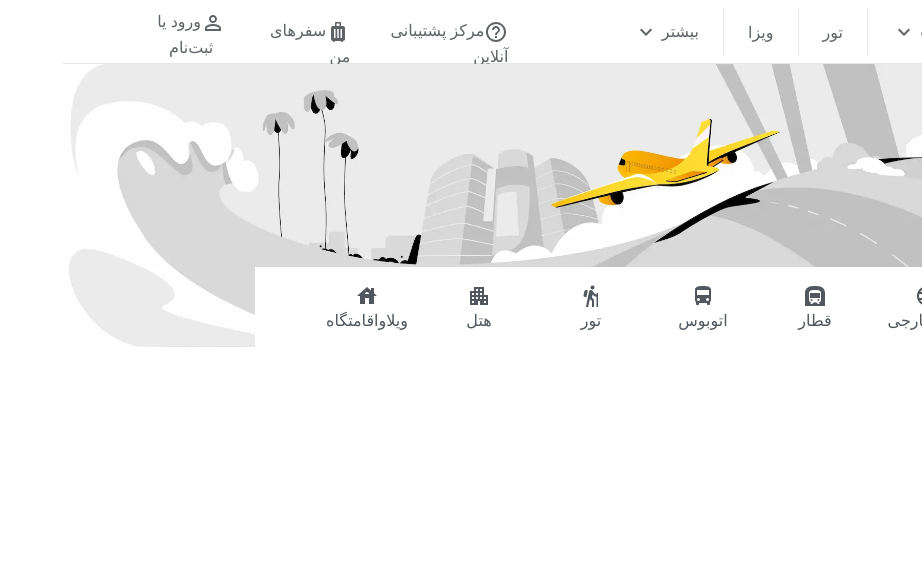
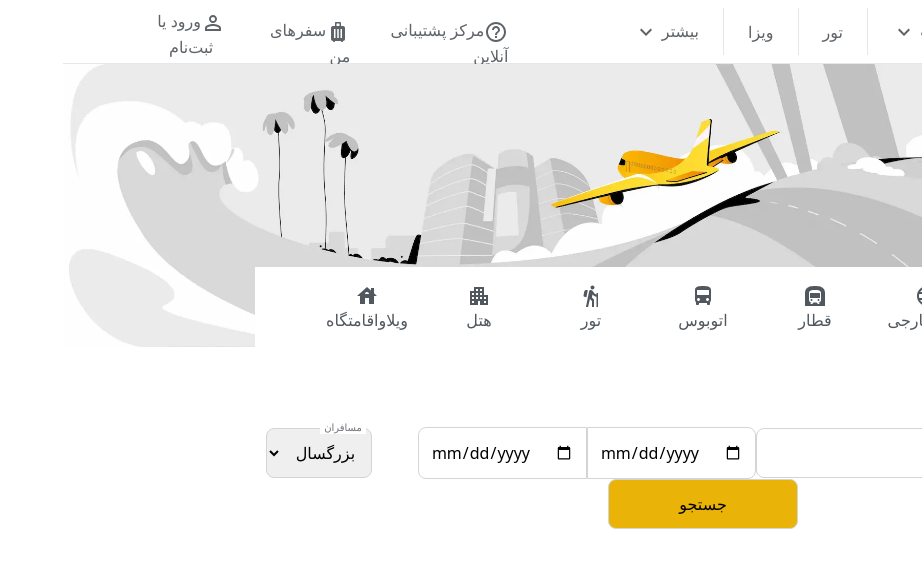
Before and after one commit to mh-morowati/alibaba, a Next.js app: page / in a window 1280 px wide. Shown: the top 568 px of the page, without its empty margins (358-1280 px from the left). Built offline with nearby package versions, Linux system fonts and the light colour scheme.

Commit message:
add search component
search component design for passenger inputs

```diff
--- a/src/components/page-img/index.tsx
+++ b/src/components/page-img/index.tsx
@@ -7,6 +7,7 @@ import DirectionsBusIcon from '@mui/icons-material/DirectionsBus';
 import HikingIcon from '@mui/icons-material/Hiking';
 import ApartmentIcon from '@mui/icons-material/Apartment';
 import HouseIcon from '@mui/icons-material/House';
+import SearchForPass from '../search/index';
 
 interface ImgProps {
     imgSrc: string;
@@ -25,6 +26,7 @@ function ImgPage(props: ImgProps) {
             <LinkMenu linkHref={'/hotel'} linkName={'هتل'} icon={ApartmentIcon}/>
             <LinkMenu linkHref={'/accommodation'} linkName={'ویلاواقامتگاه'} icon={HouseIcon}/>
         </nav>
+        <SearchForPass/>
     </div>);
 }
 
--- /dev/null
+++ b/src/components/search/index.tsx
@@ -0,0 +1,19 @@
+
+
+function SearchForPass() {
+    return (<div className="w-[80%] mx-auto text-center">
+        <input type="search" className="border p-3 w-48 border-zinc-300 rounded-lg rounded-l-none"/>
+        <input type="search" className="border p-3 w-48 border-zinc-300 rounded-lg rounded-r-none" />
+        <input type="date" name="" id="" className="border p-3 border-zinc-300 rounded-lg rounded-l-none" />
+        <input type="date" name="" id="" className="border p-3 border-zinc-300 rounded-lg rounded-r-none" />
+        <label className="relative right-[52px] bottom-7 text-[10px] text-zinc-500 z-50 bg-white px-1" htmlFor="passenger">مسافران</label>
+        <select name="passenger" id="passenger" className="border p-3 border-zinc-300 rounded-lg">
+            <option value="adult">بزرگسال</option>
+            <option value="kid">کودک</option>
+            <option value="child">نوزاد</option>
+        </select>
+        <button className="border p-3 border-zinc-300 rounded-lg bg-yellow-500 px-[70px] hover:bg-yellow-600">جستجو</button>
+    </div>);
+}
+
+export default SearchForPass;
```
Also changed, not shown: 1 other file (tests, documents, lock files or other folders).
